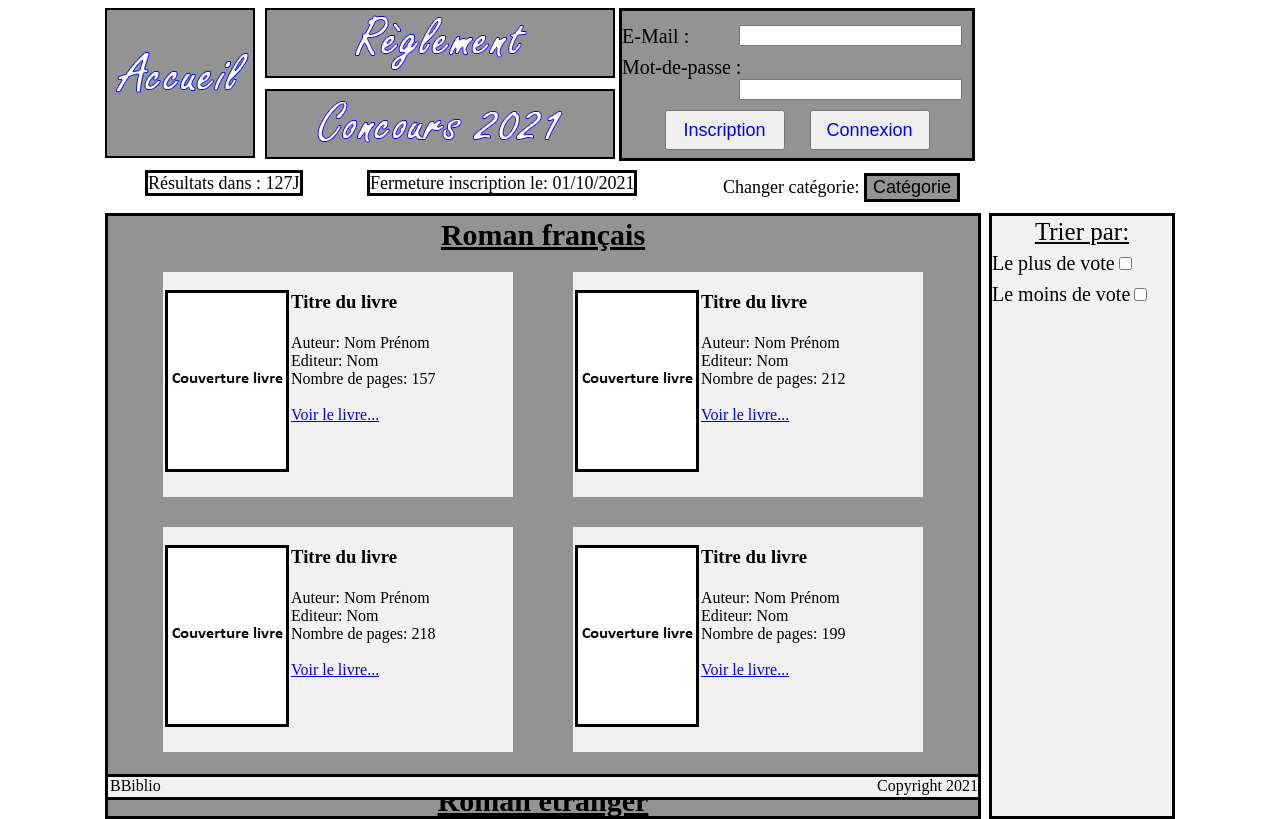
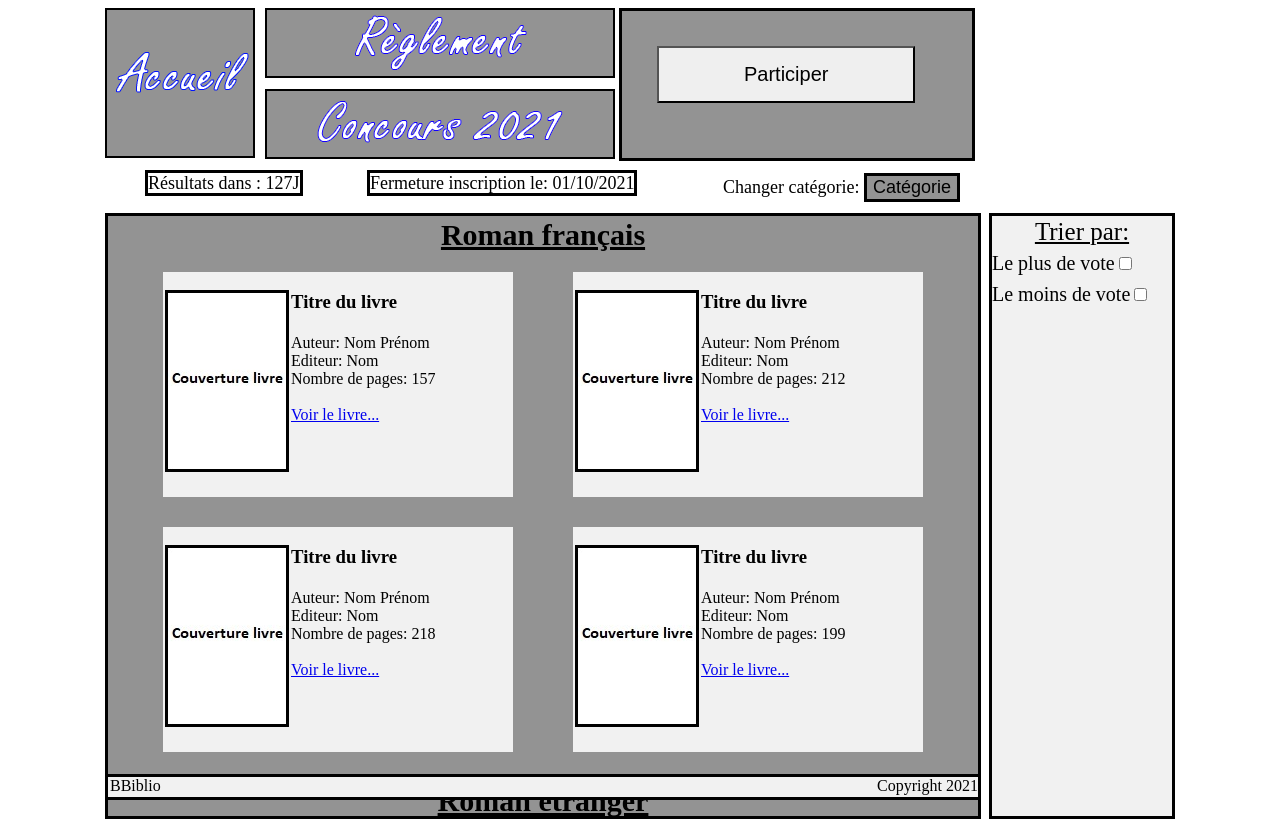
Before and after one commit to Gillian060/Bbiblio, a plain HTML site: page concours-2021.html in a window 1280 px wide. Drawn offline with Linux system fonts and the light colour scheme.

Commit message:
Add files via upload

```diff
--- a/concours-2021.html
+++ b/concours-2021.html
@@ -25,18 +25,7 @@
 		</ul>
 	</div>
 	<div class="connexion">
-		<form class="connexForm">
-			<label>E-Mail :
-				<input type="text" class="encadre" name="username" required>
-			</label>
-			<label>Mot-de-passe :
-				<input type="password" class="encadre" name="password" required>
-			</label>
-			<div class="bouton-co">
-				<input type="button" class="bouton" name="" value="Inscription"onclick="window.location.href = 'inscription.html';">
-				<input type="submit" class="bouton" name="" value="Connexion">
-			</div>
-		</form>
+		<a href="auteur-formulaire-livre.html"><input class="bPart" type="button" value="Participer"></a>
 	</div>
 	</div>
 
--- a/style.css
+++ b/style.css
@@ -265,6 +265,14 @@ p
 	padding-right: 15%
 }
 
+.bPart
+{
+	padding: 15px 85px;;
+	font-size: 20px;
+	margin: 10%;
+	border-color: black;
+}
+
 /* PAGE AUTEUR */
 
 .grid-container
```
